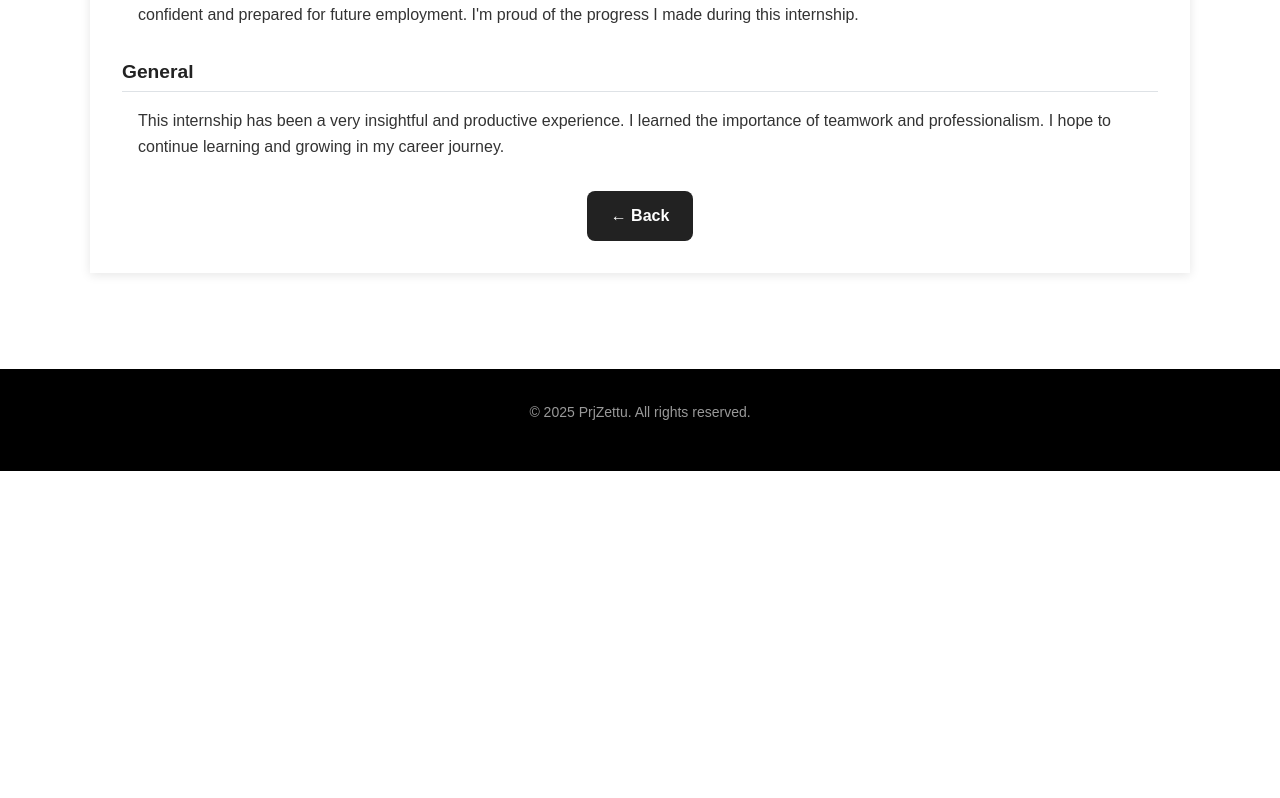
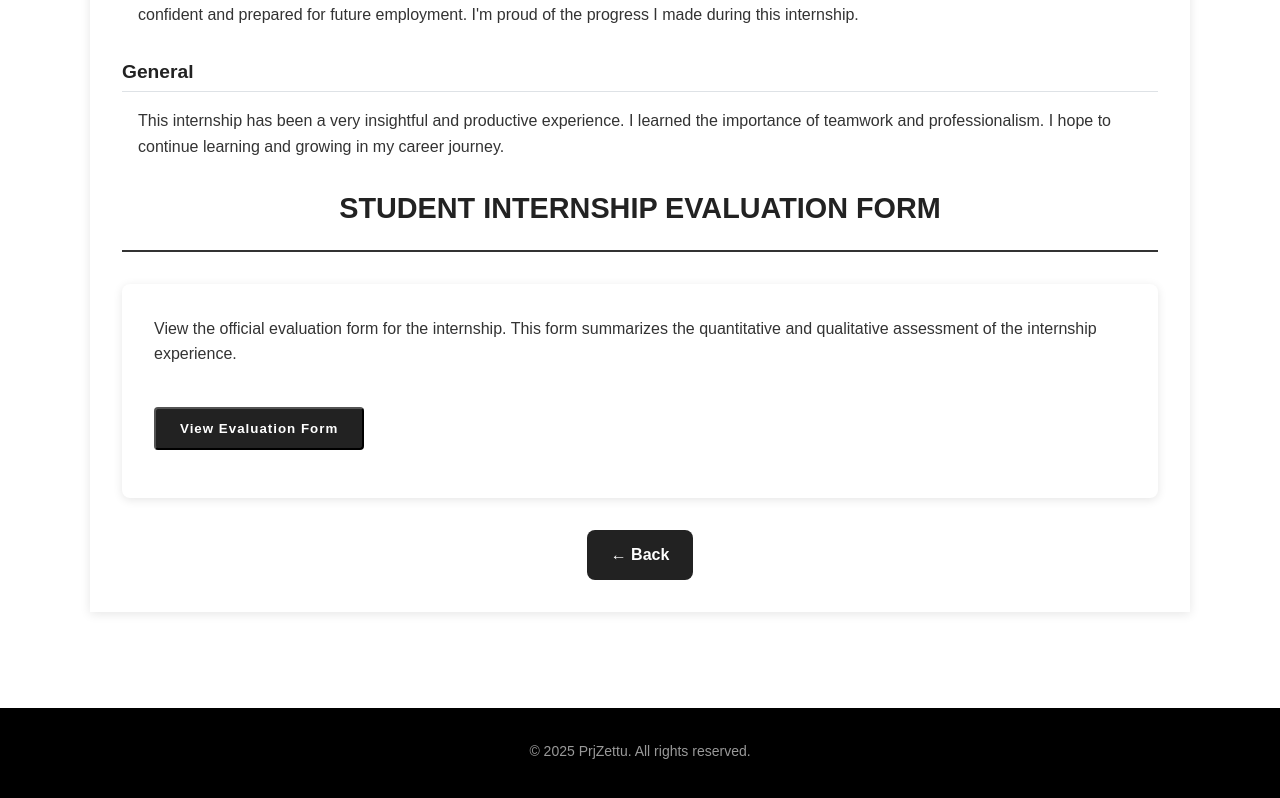
Before and after one commit to zettuzz/portfolio, a React (Vite) app: page /ojt-dashboard in a window 1280 px wide. Shown: the part 4409-5207 px from the top of the page. Before the commit the page ends 4880 px from the top, so only its background shows below. Built offline with nearby package versions, Linux system fonts and the light colour scheme.

Commit message:
evalform add

```diff
--- a/src/pages/ojt-dashboard.jsx
+++ b/src/pages/ojt-dashboard.jsx
@@ -14,6 +14,9 @@ export default function OJTDashboard() {
   // State for Organizational Structure modal
   const [isModalOpen, setIsModalOpen] = useState(false)
 
+  // State for Evaluation Form modal
+  const [isEvalModalOpen, setIsEvalModalOpen] = useState(false)
+
   const openModal = () => {
     setIsModalOpen(true)
     document.body.style.overflow = "hidden"
@@ -21,6 +24,17 @@ export default function OJTDashboard() {
 
   const closeModal = () => {
     setIsModalOpen(false)
+    document.body.style.overflow = "auto"
+  }
+
+  // Functions for Evaluation Form modal
+  const openEvalModal = () => {
+    setIsEvalModalOpen(true)
+    document.body.style.overflow = "hidden"
+  }
+
+  const closeEvalModal = () => {
+    setIsEvalModalOpen(false)
     document.body.style.overflow = "auto"
   }
 
@@ -689,6 +703,33 @@ export default function OJTDashboard() {
         </div>
       </section>
 
+      {/* Student Internship Evaluation Form Section */}
+      <section className="evaluation-form-section">
+        <div className="section-header">
+          <h2>STUDENT INTERNSHIP EVALUATION FORM</h2>
+        </div>
+        <div className="content-section">
+          <p>
+            View the official evaluation form for the internship. This form summarizes the quantitative and qualitative assessment of the internship experience.
+          </p>
+          <button className="clickable-text" onClick={openEvalModal}>
+            View Evaluation Form
+          </button>
+        </div>
+        {/* Modal for displaying the evaluation form image */}
+        {isEvalModalOpen && (
+          <div className="modal-overlay" onClick={closeEvalModal}>
+            <div className="modal-content" onClick={(e) => e.stopPropagation()}>
+              <button className="close-button" onClick={closeEvalModal}>
+                &times;
+              </button>
+              <img src="/assets/cert/evalform.jpg" alt="Student Internship Evaluation Form" className="modal-image" />
+              <div className="image-caption">Student Internship Evaluation Form</div>
+            </div>
+          </div>
+        )}
+      </section>
+
       <div className="dashboard-button">
         <Link to="/about" className="back-button">
           ← Back
```
Also changed, not shown: public/assets/cert/evalform.jpg (added).
